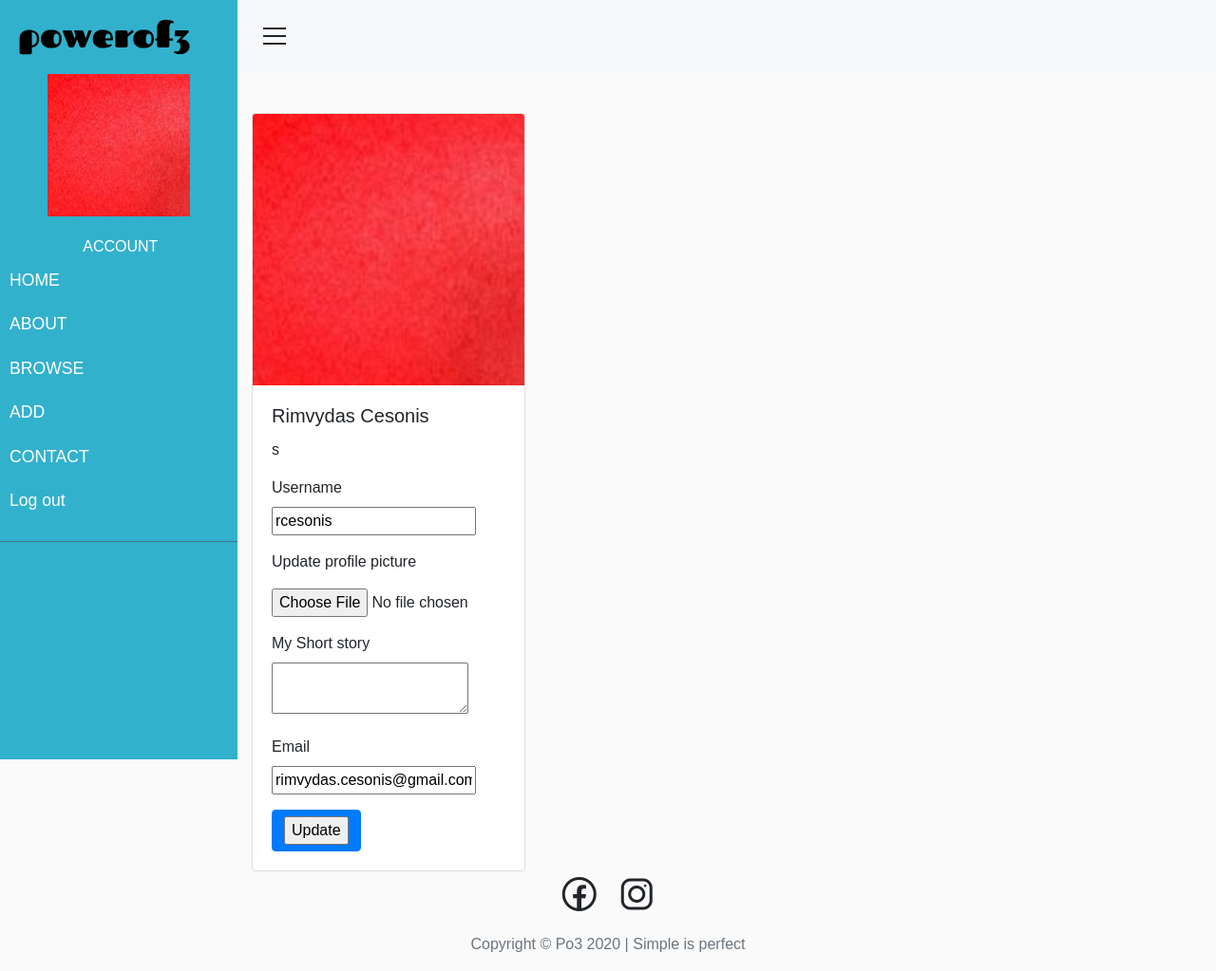
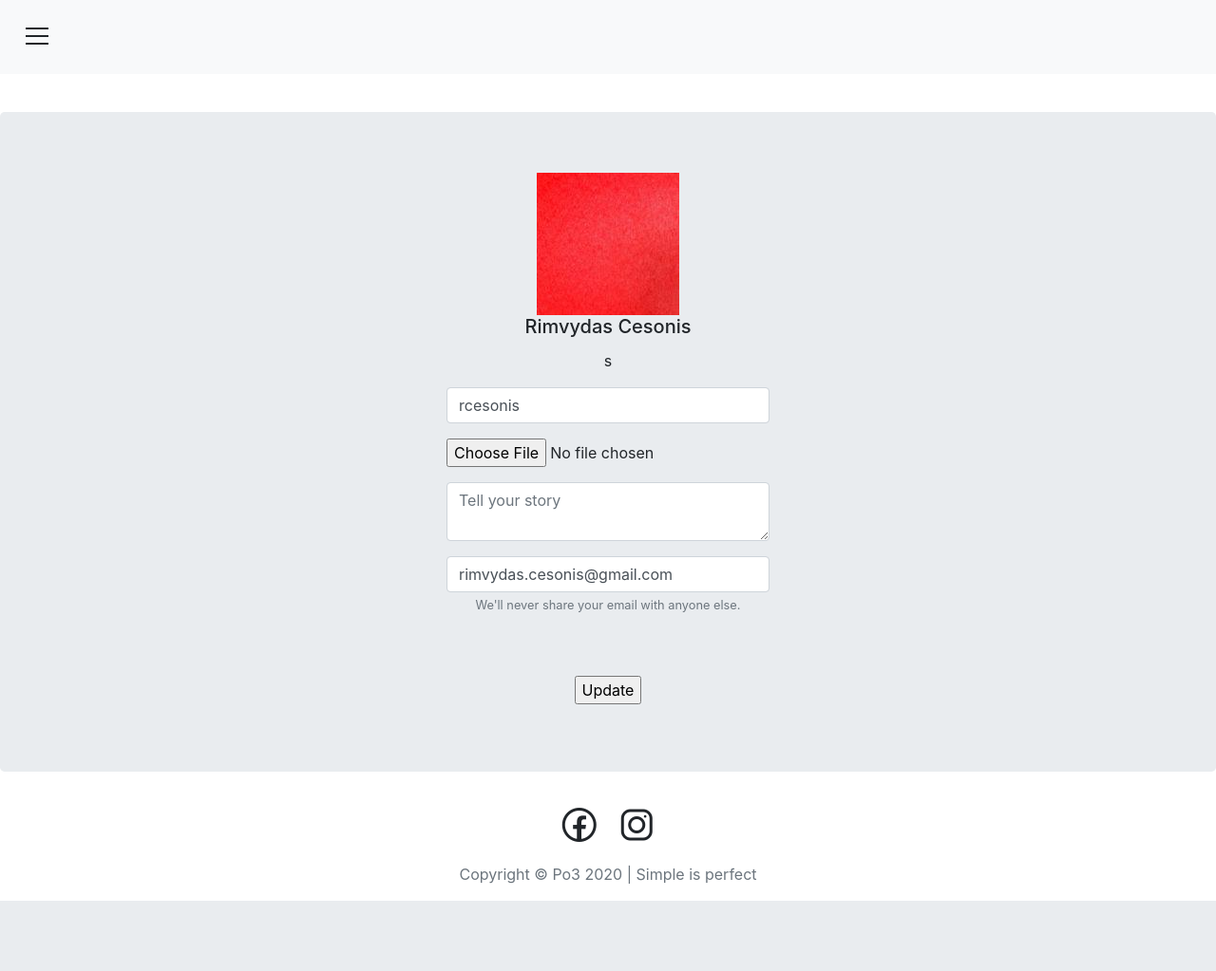
Before and after one commit to Code-Institute-Submissions/powerof3, a Flask app: page /account in a window 1280 px wide. Shown: the whole page at 95% size. After the commit the page ends 949 px from the top, so only its background shows below. Run offline with Flask 2, Linux system fonts and the light colour scheme; a user stored in the database is signed in; some libraries are stand-ins or nearby versions.

Commit message:
added some css and styled account template

```diff
--- a/po3/static/css/style.css
+++ b/po3/static/css/style.css
@@ -25,7 +25,13 @@ html {
     line-height: 35px;
     text-decoration: none;
     color: var(--mainWhite);
-
+}
+.all_recipe-btn {
+    background-color: var(--mainBlue);
+}
+.view-recipe-btn:hover {
+    background-color: var(--mainBlue);
+}
 /* or 139% */
 letter-spacing: 1px;
 }
@@ -174,6 +180,9 @@ a[data-toggle="collapse"] {
    height: auto;
 }
 
+.author-color {
+    color: var(--mainPink)
+}
 /***********************************
 *** RECIPE CARD ********************
 ***********************************/
@@ -185,9 +194,6 @@ a[data-toggle="collapse"] {
 .scale-on-hover:hover {
     transform: scale(1.1);
 }
-.list-group-flush {
-    list-style-image: url('/static/img/list_marker.png');
-  }
 /***********************************
 *** ABOUT **************************
 ***********************************/
@@ -205,6 +211,19 @@ a[data-toggle="collapse"] {
     font-size: 3rem;
 }
 
+/***********************************
+*** LOGIN **************************
+***********************************/
+
+.login-background {
+    height:100vh;
+    width: 100vw;
+    background-image: url('/static/img/login-pic.png');
+    background-position: center;
+    background-repeat: no-repeat;
+    background-size: cover;
+}
+}
 
 /***********************************
 *** MEDIAQUERIES *******************
--- a/po3/templates/account.html
+++ b/po3/templates/account.html
@@ -1,32 +1,38 @@
 {% extends 'base.html' %}
 {% block content %}
+    <section class="jumbotron justify-content-center text-center">
       <div class="container">
-        <div class="card" style="width: 18rem;">
-            <img src="{{url_for('static',filename='profile_pics/'+current_user.profile_image)}}" class="card-img-top" alt="profile_picture">
-            <div class="card-body">
+        <img src="{{url_for('static',filename='profile_pics/'+current_user.profile_image)}}" alt="profile_picture">
             <h5 class="card-title">{{current_user.first_name}} {{current_user.last_name}}</h5>
             <p class="card-text">{{current_user.short_story}}</p>
-              <form method="POST" action=""enctype="multipart/form-data">
+          <form method="POST" action="" enctype="multipart/form-data">
                       {{form.hidden_tag()}}
+              <div class="col-sm-3 col-md-6 col-lg-4 mx-auto">
                   <div class="form-group">
-                  {{form.username.label}}{{form.username}}
+                      {{form.username(class_="form-control",placeholder="Change your username")}}
                   </div>
+              </div>
+              <div class="col-sm-3 col-md-6 col-lg-4 mx-auto">
                   <div class="form-group">
-                    {{ form.profile_image.label(class="form-group") }}
                     {{ form.profile_image(class="form-control-file") }}
                   </div>
+              </div>
+              <div class="col-sm-3 col-md-6 col-lg-4 mx-auto">
                   <div class="form-group">
-                  {{form.short_story.label}}{{form.short_story}}
+                    {{form.short_story(class_="form-control",placeholder="Tell your story")}}
                   </div>
+              </div>
+              <div class="col-sm-3 col-md-6 col-lg-4 mx-auto">
                   <div class="form-group">
-                  {{form.email.label}}{{form.email}}
+                      {{form.email(class_="form-control",placeholder="Change your email")}}
+                      <small id="emailHelp" class="form-text text-muted">We'll never share your email with anyone else.</small>
                   </div>
-                  <button type="submit" class="btn btn-primary">
+              </div>
+              <button type="submit" class="btn btn-link pt-5">
                   {{form.submit()}}
               </button>
             </form>
       </div>
-          </div>
-    </div>
+    </section>
 
 {% endblock %}
--- a/po3/templates/base.html
+++ b/po3/templates/base.html
@@ -15,7 +15,7 @@
 <body>
     <div class="wrapper">
         <!-- Sidebar  -->
-        <nav id="sidebar"> <!-- class="active" for unexpanded sidebar-->
+        <nav id="sidebar" class="active"> <!-- class="active" for unexpanded sidebar-->
             <div class="sidebar-header">
                 <img src="{{ url_for('static',filename='img/logo.svg') }}">
             </div>
--- a/po3/templates/recipe_card.html
+++ b/po3/templates/recipe_card.html
@@ -46,9 +46,6 @@
           <span aria-hidden="true">&times;</span>
         </button>
       </div>
-      <div class="modal-body">
-        ...
-      </div>
       <div class="modal-footer">
         <button type="button" class="btn btn-secondary" data-dismiss="modal">Close</button>
         <form action="{{ url_for('recipe_cards.delete_recipe', recipe_card_id=recipe.id) }}" method="POST">
```
Also changed, not shown: po3/templates/index.html (+9 -2 lines), po3/templates/login.html (+3 -14 lines), po3/data.sqlite, po3/static/img/login-pic.png (added). Lines whose indentation alone changed are shown as unchanged.
